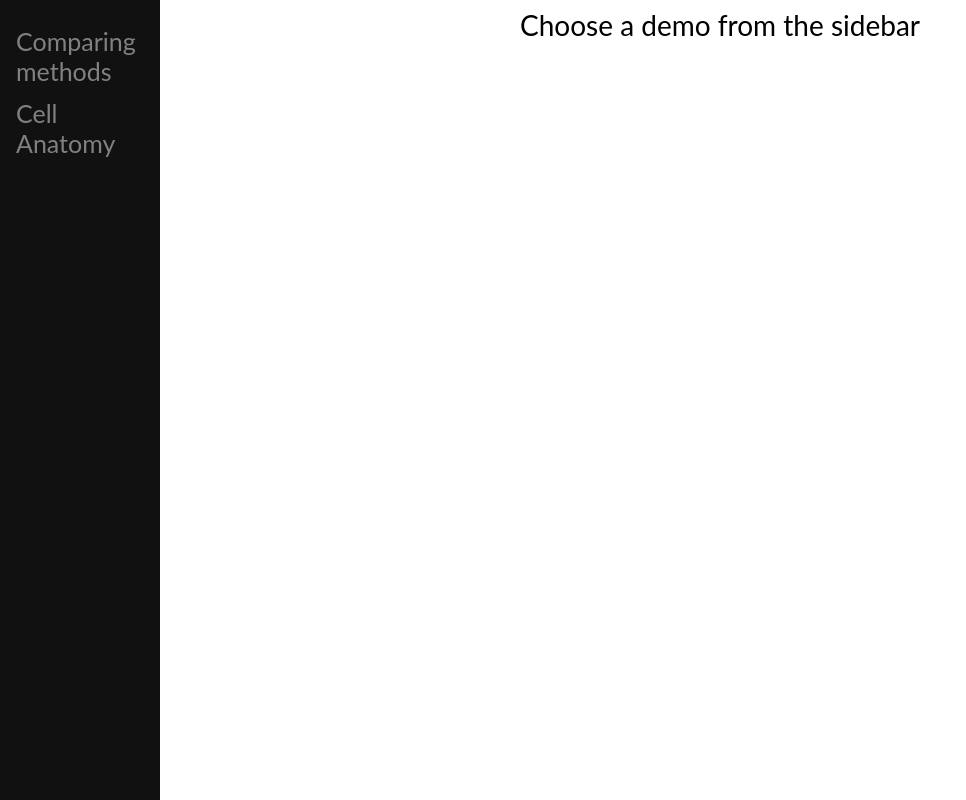
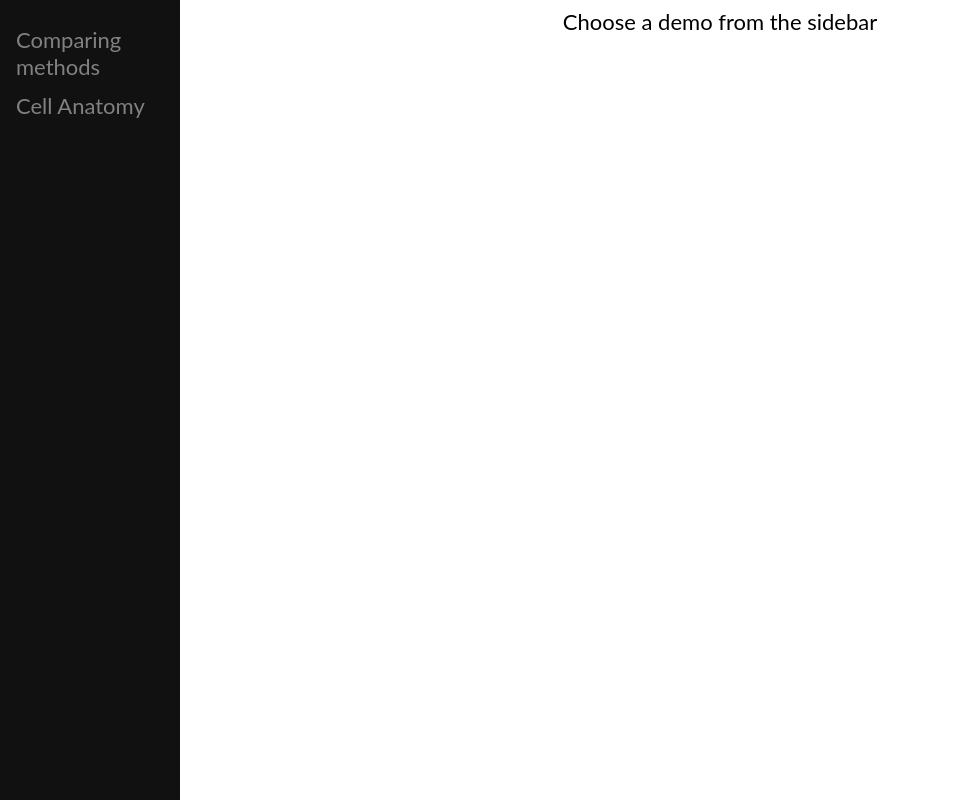
Before and after one commit to LirryPinter/threejs-tests, a plain HTML site: page index.html in a window 1280 px wide. Shown: the whole page, without its empty margins (0-966 px from the left). Drawn offline with nearby package versions, Linux system fonts and the light colour scheme.

Commit message:
Font size and sidebar

```diff
--- a/index.html
+++ b/index.html
@@ -10,7 +10,7 @@ body {
 
 .sidenav {
   height: 100%;
-  width: 160px;
+  width: 180px;
   position: fixed;
   z-index: 1;
   top: 0;
@@ -23,7 +23,7 @@ body {
 .sidenav a {
   padding: 6px 8px 6px 16px;
   text-decoration: none;
-  font-size: 25px;
+  font-size: 22px;
   color: #818181;
   display: block;
 }
@@ -34,7 +34,7 @@ body {
 
 .main {
   margin-left: 160px; /* Same as the width of the sidenav */
-  font-size: 28px; /* Increased text to enable scrolling */
+  font-size: 22px; /* Increased text to enable scrolling */
   text-align: center;
   vertical-align: middle;
 }
```
